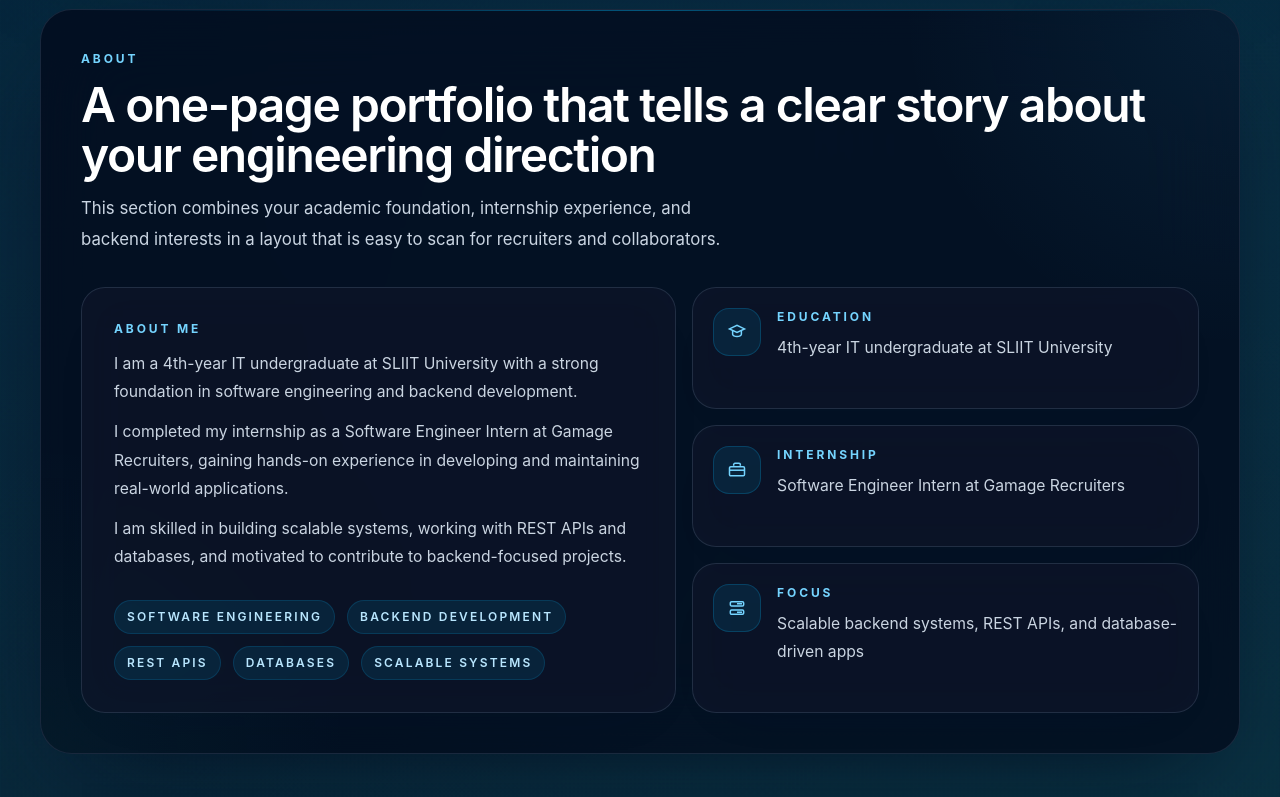
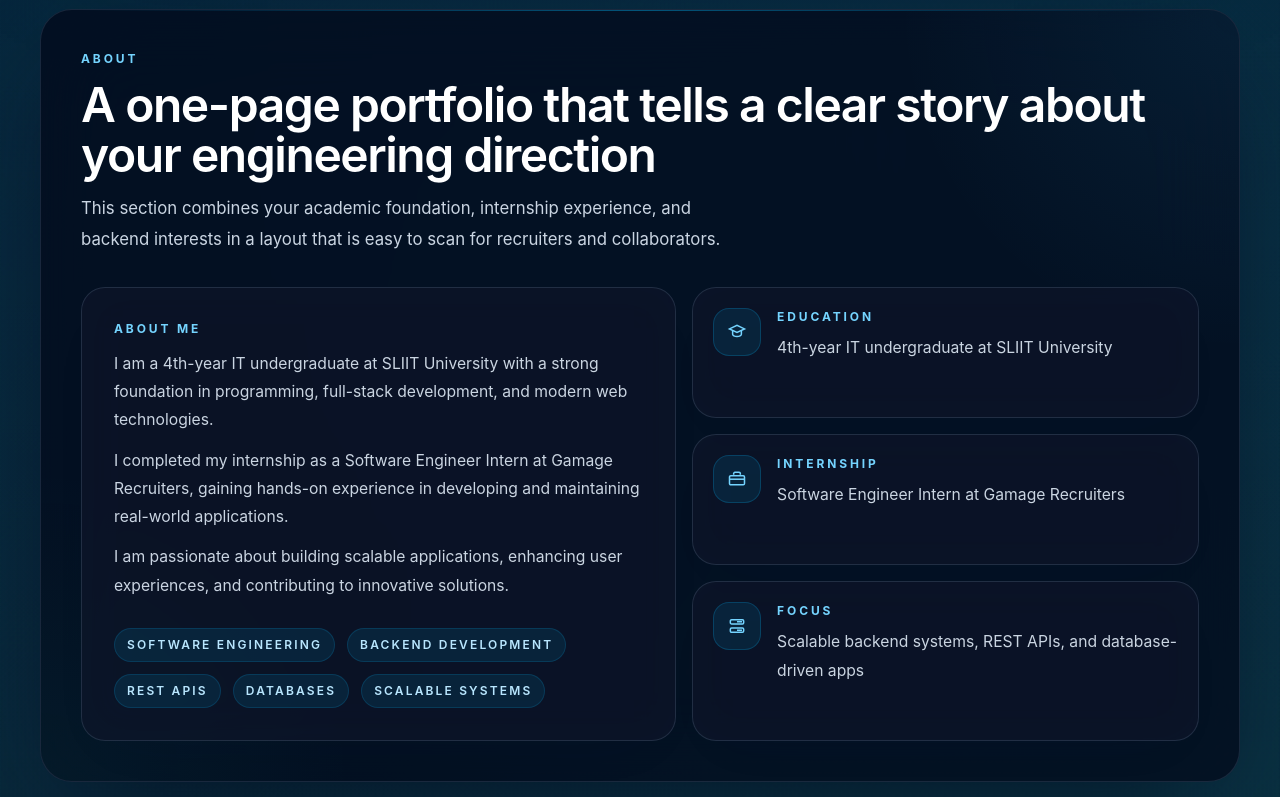
Before and after one commit to danukachathurya/My-Portfolio, a React (Vite) app: page / in a window 1280 px wide. Shown: the part 1210-2007 px from the top of the page. Built offline with nearby package versions, Linux system fonts and the light colour scheme.

Commit message:
feat: update profile content to better reflect skills and experiences

```diff
--- a/src/data/profile.js
+++ b/src/data/profile.js
@@ -2,11 +2,11 @@ export const profile = {
   name: "Danuka Chathurya",
   role: "Full Stack Developer",
   intro:
-    "I am a 4th-year IT undergraduate at SLIIT University with a strong foundation in software engineering and backend development.",
+    "I am a 4th-year IT undergraduate at SLIIT University with a strong foundation in programming, full-stack development, and modern web technologies.",
   aboutParagraphs: [
-    "I am a 4th-year IT undergraduate at SLIIT University with a strong foundation in software engineering and backend development.",
+    "I am a 4th-year IT undergraduate at SLIIT University with a strong foundation in programming, full-stack development, and modern web technologies.",
     "I completed my internship as a Software Engineer Intern at Gamage Recruiters, gaining hands-on experience in developing and maintaining real-world applications.",
-    "I am skilled in building scalable systems, working with REST APIs and databases, and motivated to contribute to backend-focused projects.",
+    "I am passionate about building scalable applications, enhancing user experiences, and contributing to innovative solutions.",
   ],
   socialLinks: [
     {
```
